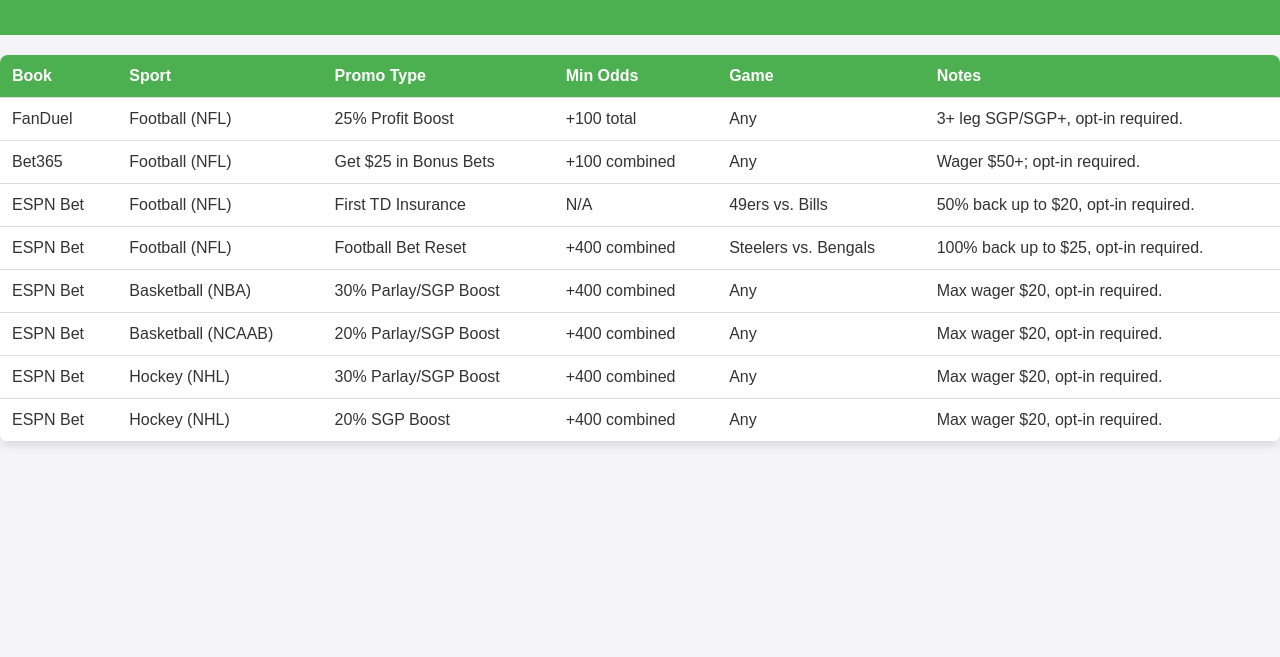
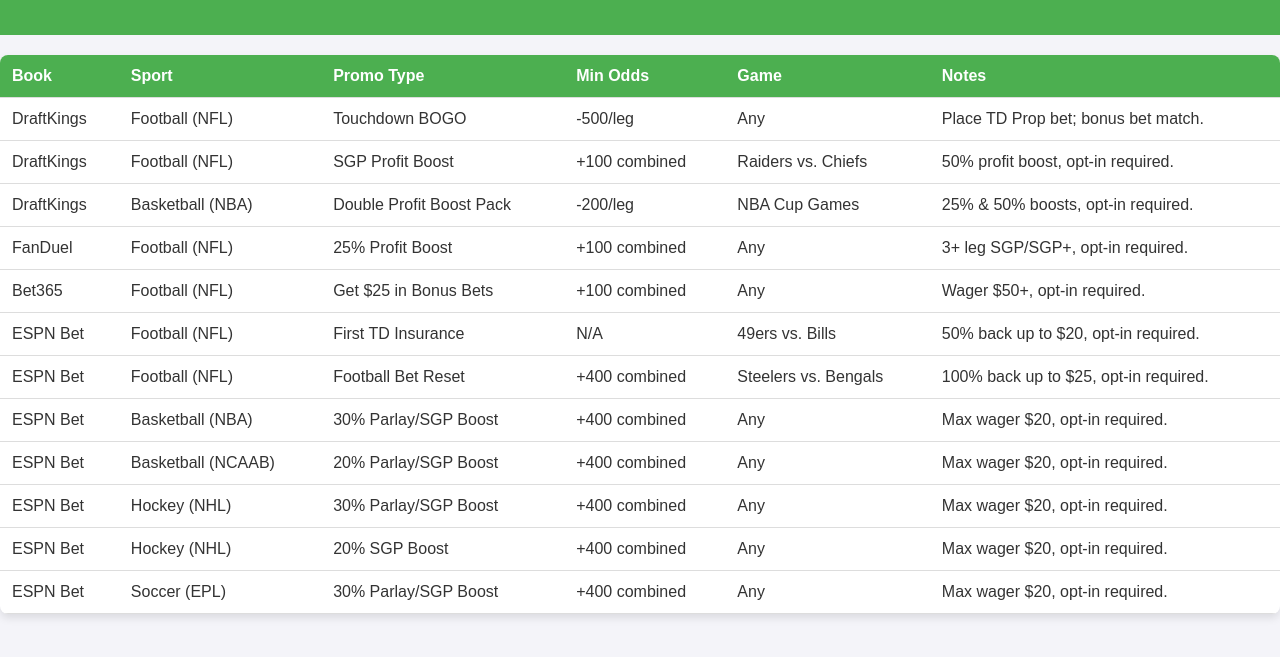
Before and after one commit to brownbob06/promos-list, a plain HTML site: page index.html in a window 1280 px wide. Shown: the part 77-734 px from the top of the page. Drawn offline with Linux system fonts and the light colour scheme.

Commit message:
updated again

```diff
--- a/index.html
+++ b/index.html
@@ -3,7 +3,7 @@
 <head>
   <meta charset="UTF-8">
   <meta name="viewport" content="width=device-width, initial-scale=1.0">
-  <title>Sportsbook Promotions 12/01/2024</title>
+  <title>Sportsbook Promotions</title>
   <style>
     body {
       font-family: Arial, sans-serif;
@@ -66,16 +66,40 @@
         <th onclick="sortTable(1)">Sport</th>
         <th onclick="sortTable(2)">Promo Type</th>
         <th onclick="sortTable(3)">Min Odds</th>
-        <th>Game</th>
+        <th onclick="sortTable(4)">Game</th>
         <th>Notes</th>
       </tr>
     </thead>
     <tbody>
       <tr>
+        <td>DraftKings</td>
+        <td>Football (NFL)</td>
+        <td>Touchdown BOGO</td>
+        <td>-500/leg</td>
+        <td>Any</td>
+        <td>Place TD Prop bet; bonus bet match.</td>
+      </tr>
+      <tr>
+        <td>DraftKings</td>
+        <td>Football (NFL)</td>
+        <td>SGP Profit Boost</td>
+        <td>+100 combined</td>
+        <td>Raiders vs. Chiefs</td>
+        <td>50% profit boost, opt-in required.</td>
+      </tr>
+      <tr>
+        <td>DraftKings</td>
+        <td>Basketball (NBA)</td>
+        <td>Double Profit Boost Pack</td>
+        <td>-200/leg</td>
+        <td>NBA Cup Games</td>
+        <td>25% & 50% boosts, opt-in required.</td>
+      </tr>
+      <tr>
         <td>FanDuel</td>
         <td>Football (NFL)</td>
         <td>25% Profit Boost</td>
-        <td>+100 total</td>
+        <td>+100 combined</td>
         <td>Any</td>
         <td>3+ leg SGP/SGP+, opt-in required.</td>
       </tr>
@@ -85,7 +109,7 @@
         <td>Get $25 in Bonus Bets</td>
         <td>+100 combined</td>
         <td>Any</td>
-        <td>Wager $50+; opt-in required.</td>
+        <td>Wager $50+, opt-in required.</td>
       </tr>
       <tr>
         <td>ESPN Bet</td>
@@ -135,6 +159,14 @@
         <td>Any</td>
         <td>Max wager $20, opt-in required.</td>
       </tr>
+      <tr>
+        <td>ESPN Bet</td>
+        <td>Soccer (EPL)</td>
+        <td>30% Parlay/SGP Boost</td>
+        <td>+400 combined</td>
+        <td>Any</td>
+        <td>Max wager $20, opt-in required.</td>
+      </tr>
     </tbody>
   </table>
   <script>
```
